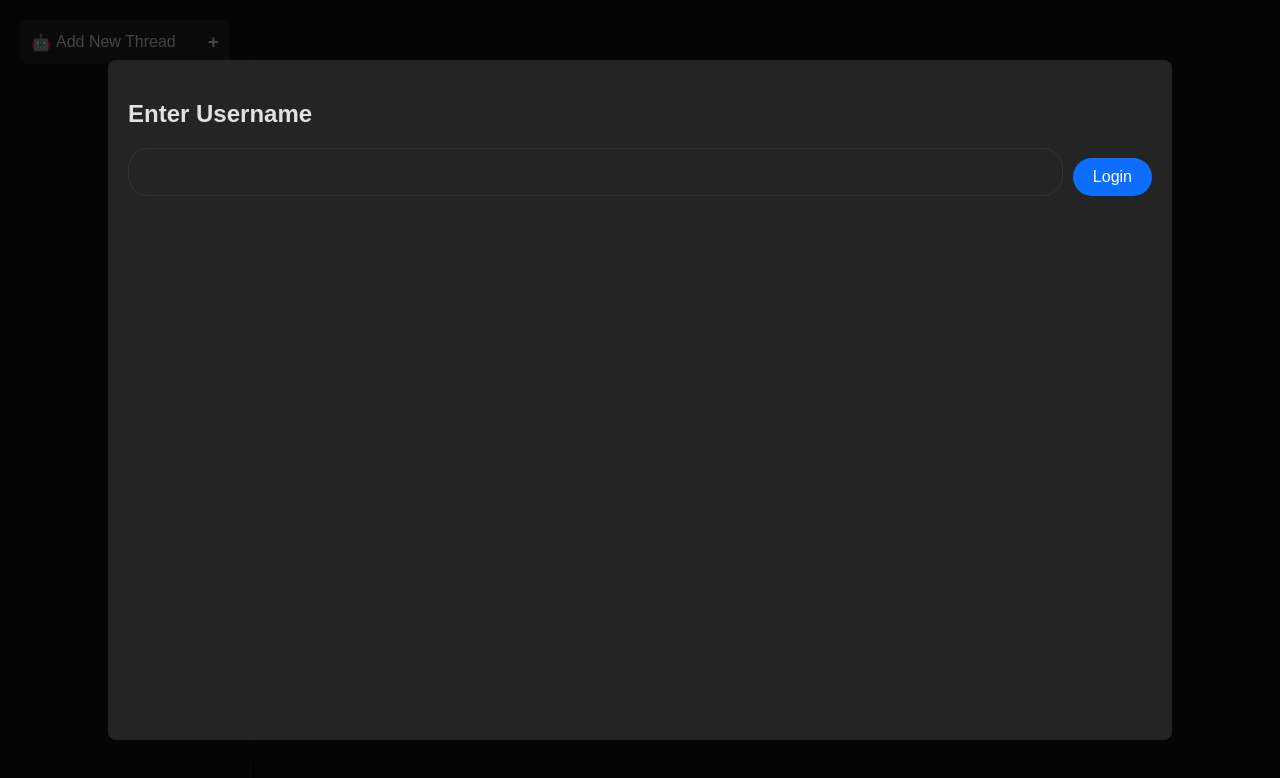
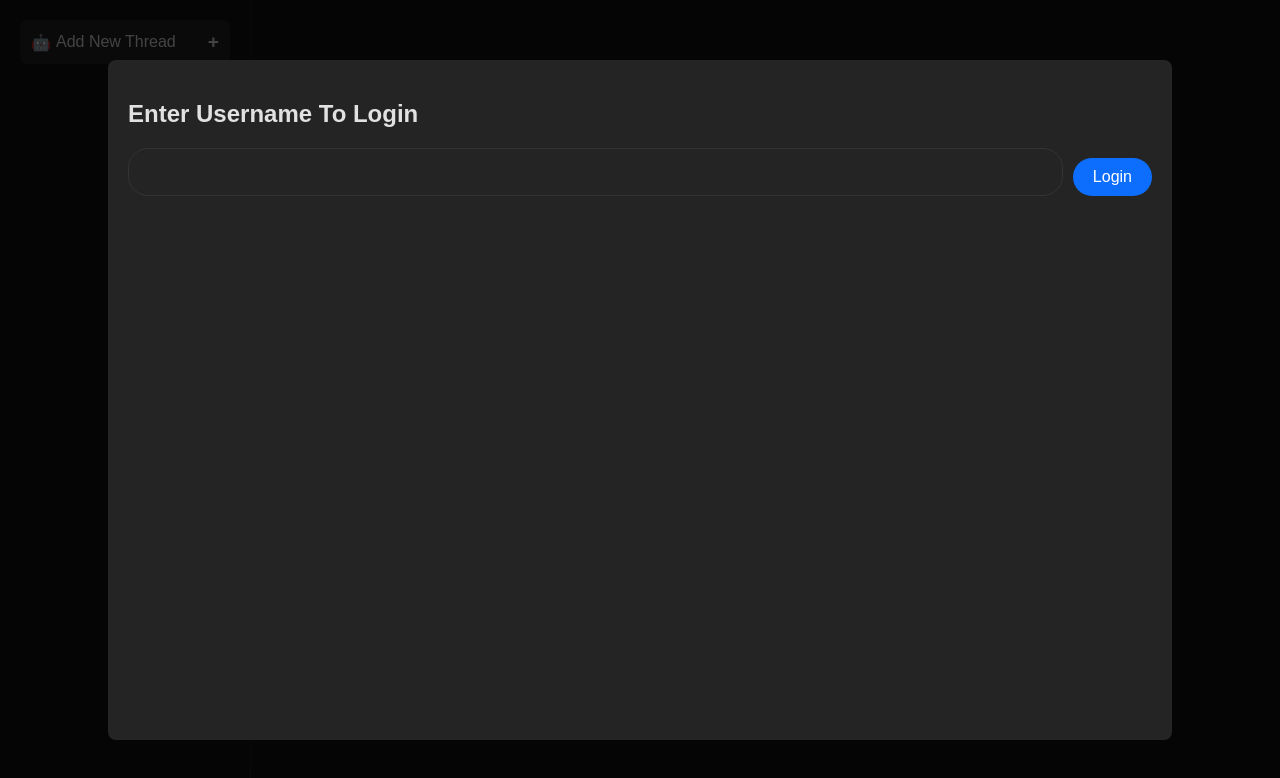
Before and after one commit to ahsanihsan/ai-lawyer-bot, a React (Create React App) app: page / in a window 1280 px wide. Shown: the top 778 px of the page. Built offline with nearby package versions, Linux system fonts and the light colour scheme.

Commit message:
new url added

```diff
--- a/src/App.js
+++ b/src/App.js
@@ -123,7 +123,7 @@ const App = () => {
         showClose={false}
         disableOverlayClose={true}>
         <div className="">
-          <h2>Enter Username</h2>
+          <h2>Enter Username To Login</h2>
           <form onSubmit={handleUsernameSubmit} className="modal-form-wrapper">
             <input
               type="text"
--- a/src/url.js
+++ b/src/url.js
@@ -1,3 +1,3 @@
 // export const URL_API = "http://localhost:3002/api/";
 // export const URL_API = "http://44.207.162.63:8001/";
-export const URL_API = "https://44.207.162.63:8001/";
+export const URL_API = "https://law-backend.aleh.tech/";
```
